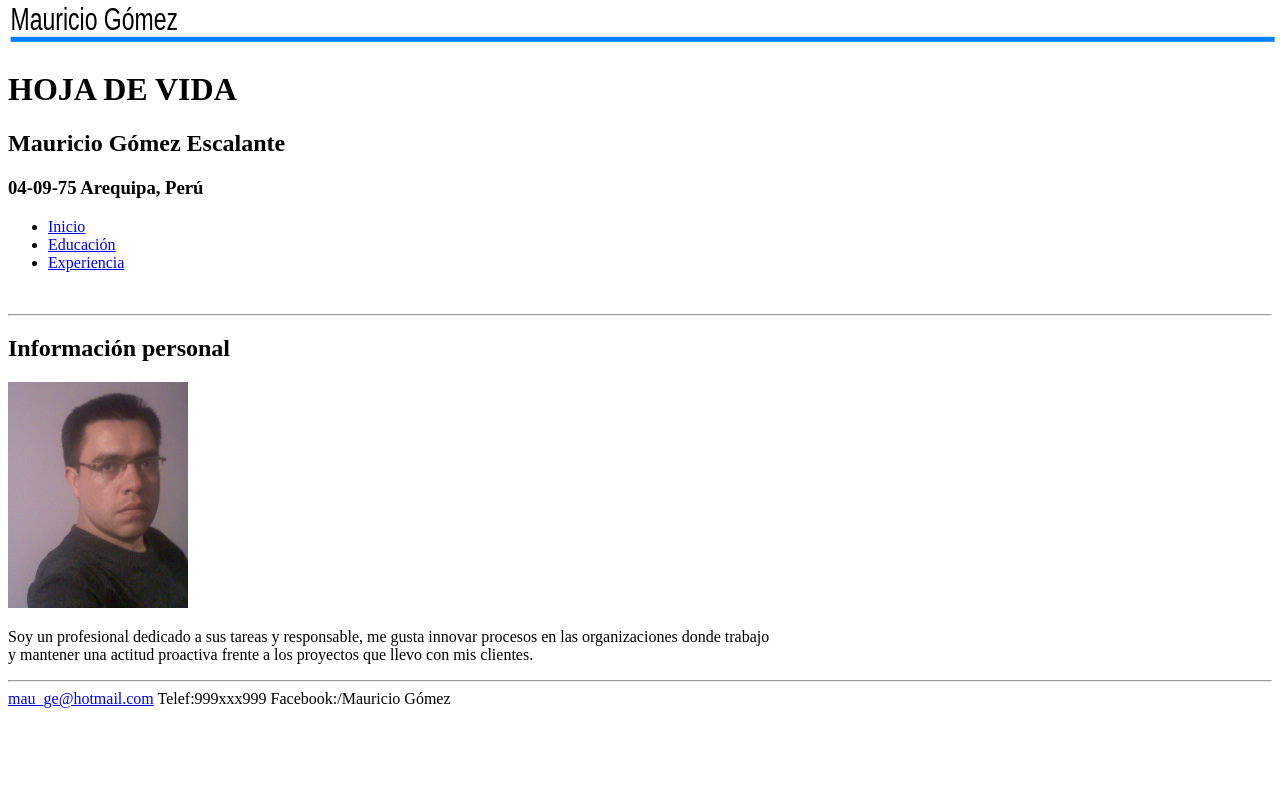
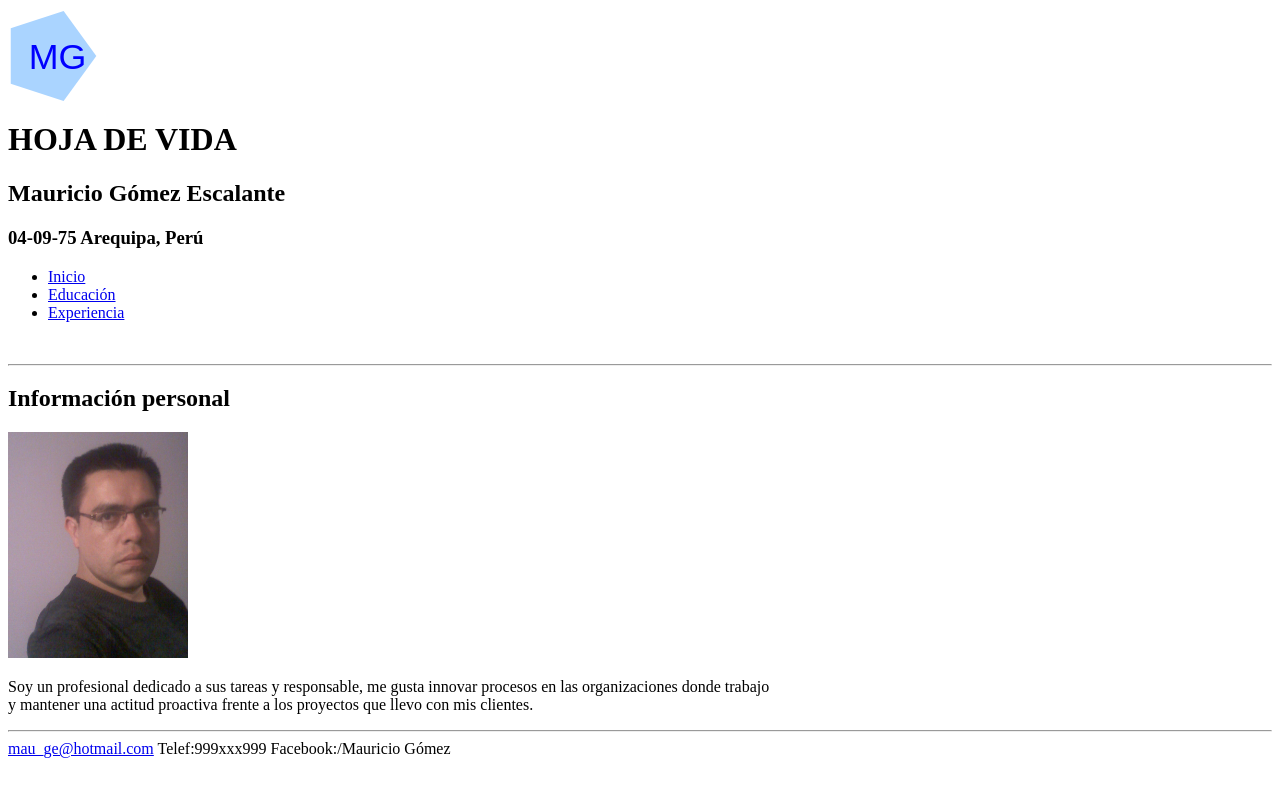
Before and after one commit to Mauro41/Hoja-de-vida, a plain HTML site: page index.html in a window 1280 px wide. Drawn offline with Linux system fonts and the light colour scheme.

Commit message:
Logo mejorado

```diff
--- a/index.html
+++ b/index.html
@@ -6,12 +6,14 @@
   </head>
   <body>
     <a name="inicio"></a>
-    <svg width="100%" height="20" xmlns="http://www.w3.org/2000/svg" xmlns:svg="http://www.w3.org/2000/svg" OVERFLOW="visible">
+    <svg width="100" height="70" xmlns="http://www.w3.org/2000/svg" xmlns:svg="http://www.w3.org/2000/svg" OVERFLOW="visible">
      <!-- Created with SVG-edit - http://svg-edit.googlecode.com/ -->
      <g>
       <title>Layer 1</title>
-      <text xml:space="preserve" y="84.4439" x="42.9146" transform="matrix(1.43778 0 0 1.98566 -59.0914 -145.327)" FILL="black" FONT-FAMILY="Sans-serif" id="svg_1">Mauricio Gómez</text>
-      <rect height="5" width="100%" y="28.8292" x="2.61036" STROKE-WIDTH="0" stroke-linejoin="null" stroke-linecap="null" stroke-dasharray="null" FILL="#007fff" id="svg_3"/>
+      <polygon strokeWidth="5" strokecolor="#000000" edge="55.62573" orient="x" sides="5" shape="regularPoly" cy="100" cx="71" points="88.3181,48 55.6221,93.0022 2.71887,75.8129 2.71887,20.1871 55.6221,2.99783 88.3181,48" STROKE-WIDTH="5" FILL="#aad4ff" id="svg_1"/>
+      <polygon strokeWidth="5" strokecolor="none" edge="0" orient="x" sides="5" shape="regularPoly" cy="209" cx="40" FILL="#aad4ff" id="svg_2"/>
+      <text xml:space="preserve" y="48.3637" x="139.9071" transform="matrix(1.49134 0 0 1.43478 -159.151 -8.86522)" TEXT-ANCHOR="middle" STROKE-WIDTH="0" stroke-linejoin="null" stroke-linecap="null" stroke-dasharray="null" FILL="#0000ff" style="cursor: move; pointer-events: inherit;" FONT-SIZE="24px" FONT-FAMILY="Sans-serif" id="svg_4">MG</text>
+      <text xml:space="preserve" y="39" x="221" TEXT-ANCHOR="middle" STROKE-WIDTH="0" stroke-linejoin="null" stroke-linecap="null" stroke-dasharray="null" FILL="#0000ff" FONT-SIZE="24px" FONT-FAMILY="serif" id="svg_5"/>
      </g>
     </svg>
     <br>
```
